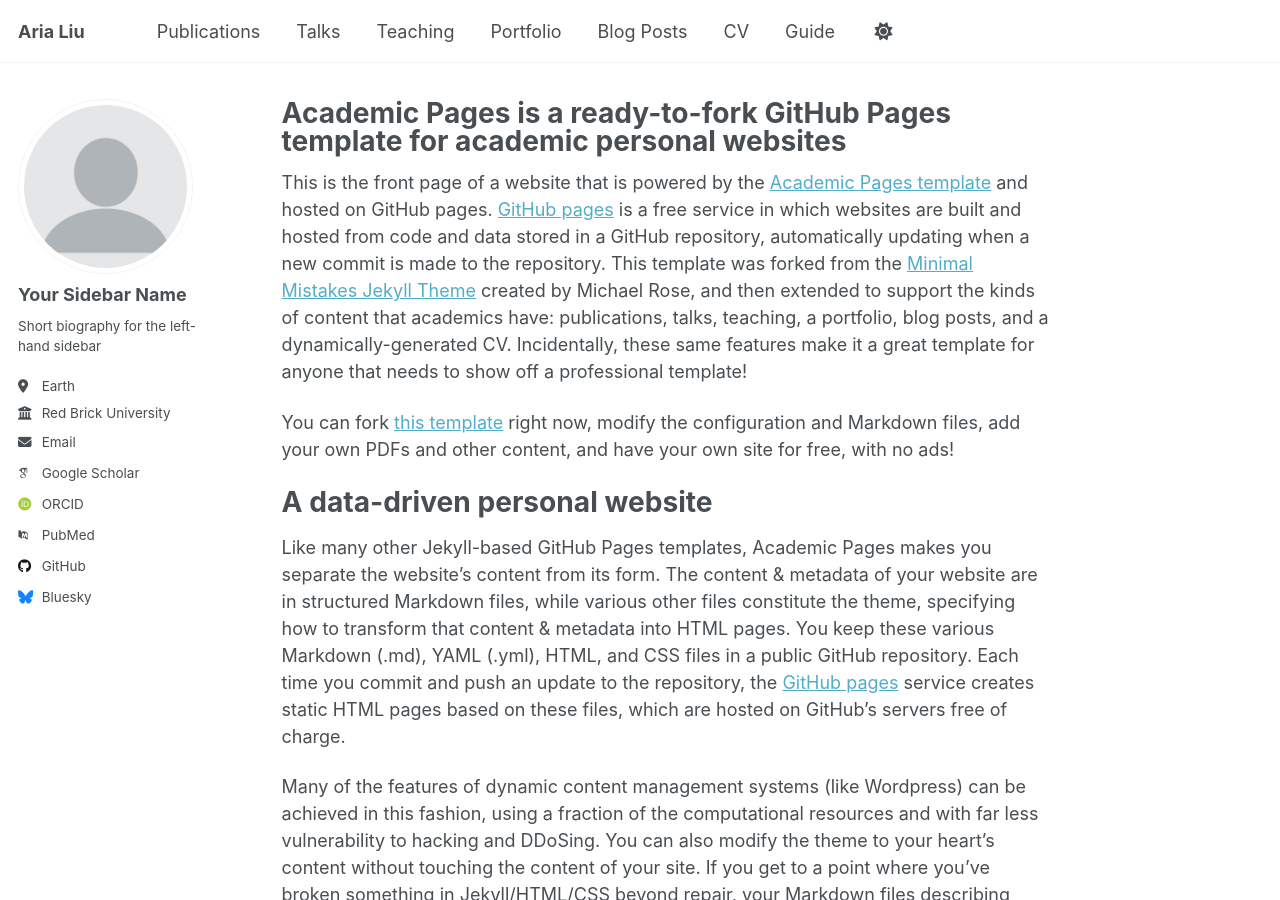
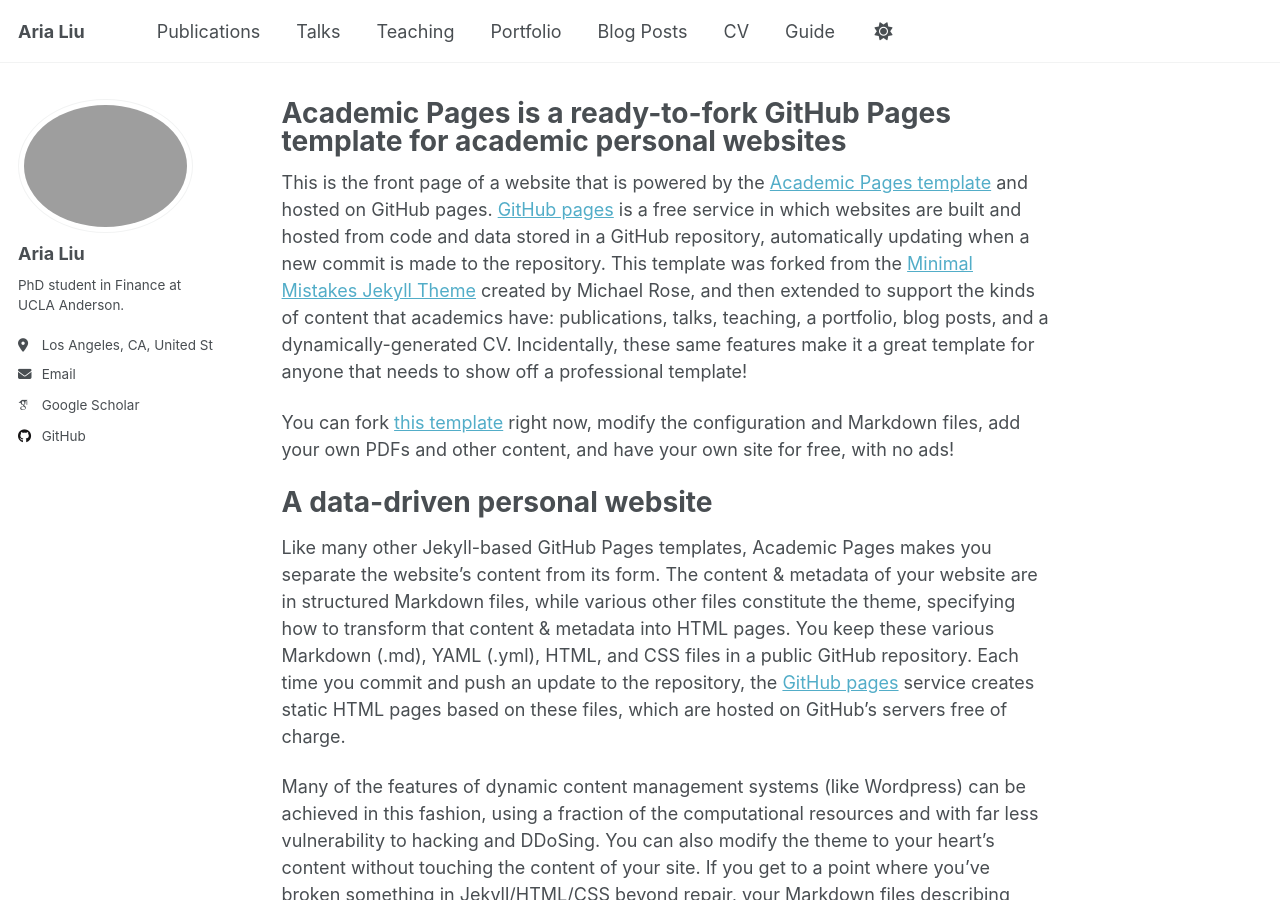
Before and after one commit to arialiu1/arialiu, a Jekyll site: the page built from _pages/about.md, in a window 1280 px wide and 900 px high. Built offline with Jekyll 4.4.1, drawn with Linux system fonts in a browser that asks for light colours; some web fonts are replaced; a script that is not in the unit is left out.

Commit message:
Update author profile information in _config.yml

```diff
--- a/_config.yml
+++ b/_config.yml
@@ -23,25 +23,25 @@ repository               : "arialiu1/arialiu.github.io"
 #               Additional customization can be done by editing /_includes/author-profile.html
 author:
   # Biographic information
-  avatar           : "profile.png"
-  name             : "Your Sidebar Name"
+  avatar           : "/images/aria-liu.JPG"
+  name             : "Aria Liu"
   pronouns         : # example: "she/her"
-  bio              : "Short biography for the left-hand sidebar"
-  location         : "Earth"
-  employer         : "Red Brick University"
+  bio              : "PhD student in Finance at UCLA Anderson."
+  location         : "Los Angeles, CA, United States"
+  employer         : #
   uri              : # URL
-  email            : "none@example.org"
+  email            : "aria.liu.phd@anderson.ucla.edu"
 
   # Academic websites
   academia         : # URL
   arxiv            : # URL - Update with the correct link to your profile
-  googlescholar    : "https://scholar.google.com/citations?user=PS_CX0AAAAAJ"
+  googlescholar    : "https://scholar.google.com/citations?user=wVMeEU0AAAAJ&hl=en"
   inspire-hep      : # URL
   impactstory      : # URL
-  orcid            : "https://orcid.org/yourorcidurl"
+  orcid            : # URL
   semantic         : # URL
   ssrn             : # URL
-  pubmed           : "https://www.ncbi.nlm.nih.gov/pubmed/?term=john+snow"
+  pubmed           :  # URL
   researchgate     : # URL
   scopus           : # URL
   zotero           : # URL
@@ -57,7 +57,7 @@ author:
 
   # Social media
   artstation       : # Username
-  bluesky          : "bsky.app" # Replace this with you Bluesky username
+  bluesky          : # Replace this with you Bluesky username
   facebook         : # Username
   flickr           : # Username
   foursquare       : # Username
```
